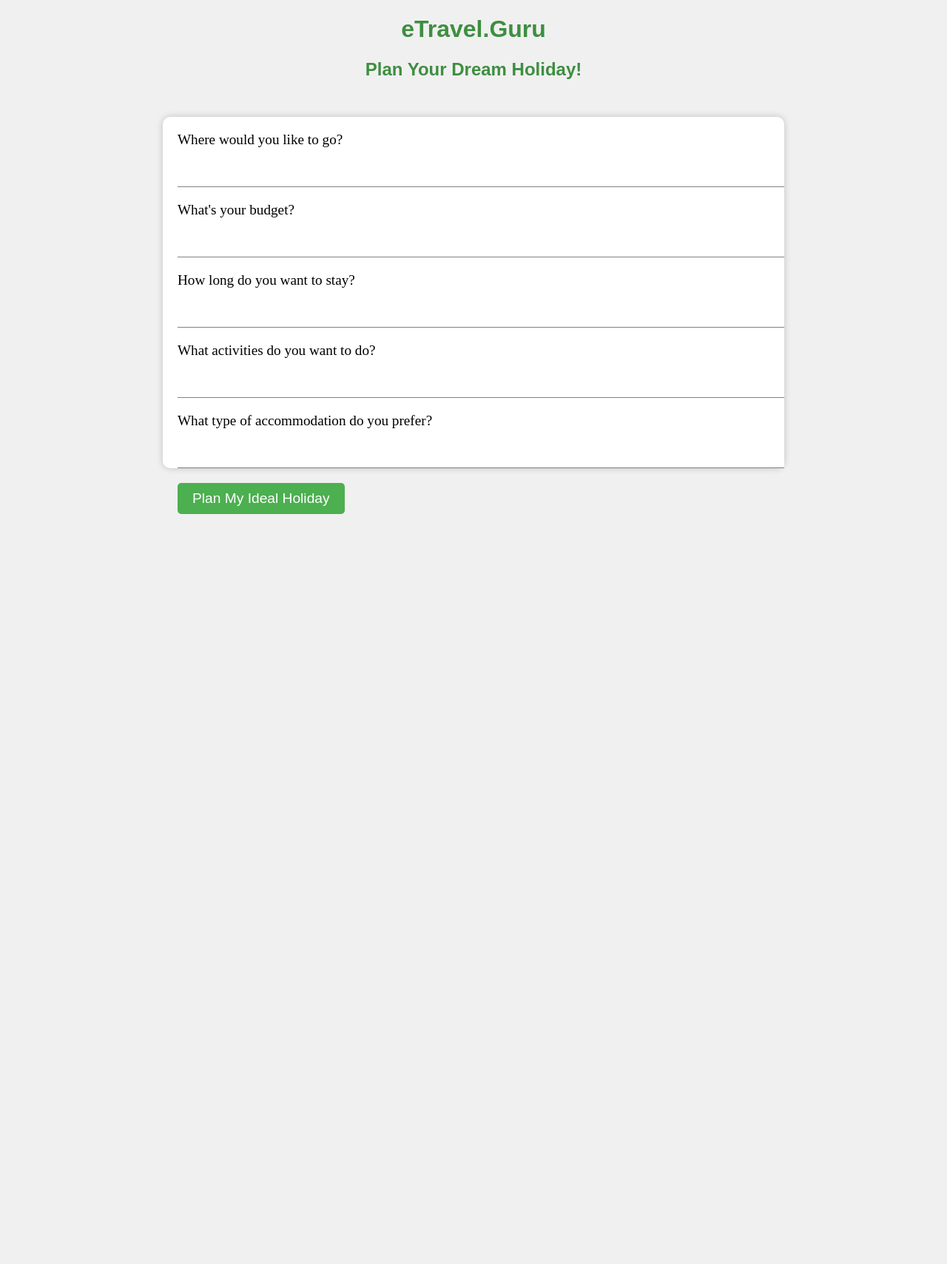
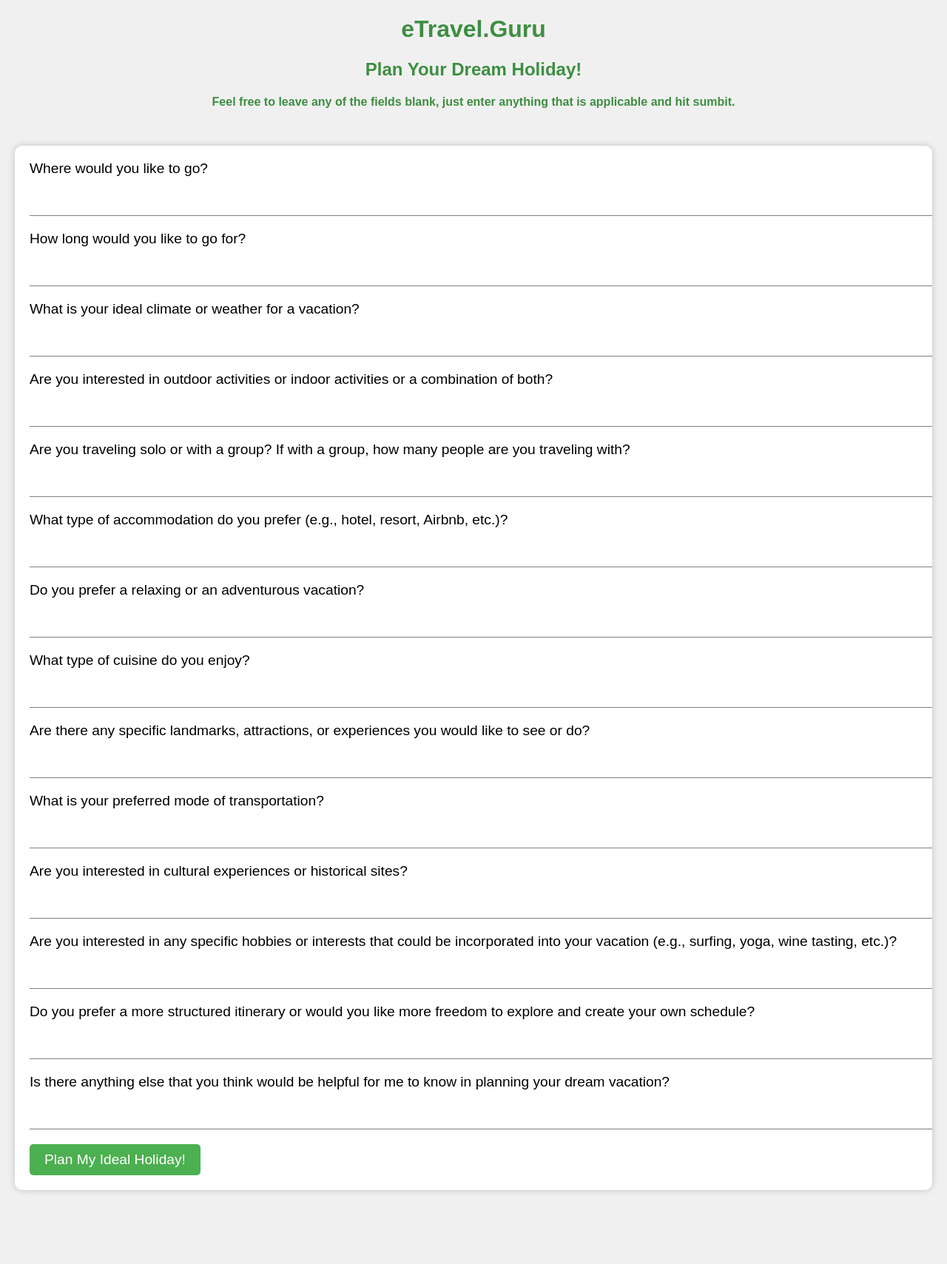
Before and after one commit to KC-7/ai-testing, a Flask app: page / in a window 1280 px wide. Shown: the whole page at 74% size. Before the commit the page ends 695 px from the top, so only its background shows below. Run offline with Flask 2, Linux system fonts and the light colour scheme.

Commit message:
Update app: change questions, improve UI & UX

```diff
--- a/app.py
+++ b/app.py
@@ -16,27 +16,37 @@ def index():
 
 @app.route('/generate_itinerary', methods=['POST'])
 def generate_itinerary():
+
     destination = request.form['destination']
-    budget = request.form['budget']
+    climate = request.form['climate']
+    activities = request.form['activities']
+    group = request.form['group']
+    accommodation = request.form['accommodation']
+    relaxing = request.form['relaxing']
+    cuisine = request.form['cuisine']
+    attractions = request.form['attractions']
+    transportation = request.form['transportation']
+    cultural = request.form['cultural']
     duration = request.form['duration']
-    activities = request.form['activities']
-    accommodation = request.form['accommodation']
+    hobbies = request.form['hobbies']
+    itinerary = request.form['itinerary']
+    other = request.form['other']
 
-    prompt = f"Here's an itinerary for your ideal holiday to {destination}:"
-    input_text = f"Destination: {destination}\nBudget: {budget}\nDuration: {duration}\nActivities: {activities}\nAccommodation: {accommodation}\n{prompt}\n"
+    prompt = f"Create a detailed dream holiday itinerary using the following information:"
+    input_text = f"{prompt}\nDestination: {destination}\nClimate: {climate}\nActivities: {activities}\nGroup: {group}\nAccommodation: {accommodation}\nRelaxing/Adventurous: {relaxing}\nCuisine: {cuisine}\nAttractions: {attractions}\nTransportation: {transportation}\nCultural Experiences/Historical Sites: {cultural}\nDuration: {duration}\nHobbies/Interests: {hobbies}\nItinerary preference: {itinerary}\nOther: {other}\n"
 
     response = openai.Completion.create(
       engine="text-davinci-003",
       prompt=input_text,
       temperature=0.7,
-      max_tokens=1000,
+      max_tokens=1250,
       top_p=1,
       frequency_penalty=0,
       presence_penalty=0
     )
 
     itinerary = response.choices[0].text
-    return itinerary
+    return f"Your Custom Itinerary, courtesy of eTravel.Guru: {itinerary}"
 
 
 if __name__ == '__main__':
--- a/static/css/style.css
+++ b/static/css/style.css
@@ -1,23 +1,24 @@
 /* Set the background color to light gray */
 body {
   background-color: #f0f0f0;
+  font-family: Arial, Helvetica, sans-serif;
 }
 
 /* Style Headings */
 
-h1, h2 {
-  font-family: Arial, Helvetica, sans-serif;
+h1, h2, h3, h4 {
   color: #3e8e41;
   text-align: center;
 }
 
 /* Center the form horizontally and vertically */
 #holiday-form {
-  width: 800px;
-  height: 435px;
+  width: 1200px;
+  height: 100%;
   background-color: white;
   margin: auto;
   margin-top: 50px;
+  margin-bottom: 50px;
   padding: 20px;
   border-radius: 10px;
   box-shadow: 0px 0px 10px rgba(0, 0, 0, 0.2);
@@ -39,7 +40,7 @@ input[type="text"] {
   font-size: 1.2em;
 }
 
-input[type="submit"] {
+.submit {
   background-color: #4CAF50;
   color: white;
   padding: 10px 20px;
@@ -49,19 +50,47 @@ input[type="submit"] {
   cursor: pointer;
 }
 
-input[type="submit"]:hover {
+.submit:hover {
   background-color: #3e8e41;
 }
 
 /* Style Result */
 
-#result {
+#loading {
+  text-align: center;
+  color: red;
+  font-weight: bold;
+}
+
+img {
   display: block;
-  padding: 50px;
-  margin: 25px;
-  font-size: 1.5em;
-  font-family: Verdana, Geneva, Tahoma, sans-serif;
-  color: purple;
+  margin: 0 auto;
+}
+
+.result {
+  display: block;
+  margin: auto;
+  margin-top: 50px;
+  padding: 20px;
+  border-radius: 10px;
+  box-shadow: 0px 0px 10px rgba(0, 0, 0, 0.2);
+  font-size: 1.2em;
+  color: darkgreen;
+  width: 1200px;
+  height: 100%;
+  background-color: rgb(169, 198, 160);
+}
+
+.hide {
+  display: none;
+}
+
+#restart-div {
+  display: flex;
+  justify-content: center;
+  align-items: center;
+  margin-top: 25px;
+  margin-bottom: 50px;
 }
 
 /* Media queries for smaller devices */
--- a/templates/index.html
+++ b/templates/index.html
@@ -11,32 +11,85 @@
 <body>
   <h1>eTravel.Guru</h1>
   <h2>Plan Your Dream Holiday!</h2>
+  <h4>Feel free to leave any of the fields blank, just enter anything that is applicable and hit sumbit.</h3>
+
   <form id="holiday-form">
+
     <label for="destination">Where would you like to go?</label>
     <input type="text" name="destination" id="destination"><br>
 
-    <label for="budget">What's your budget?</label>
-    <input type="text" name="budget" id="budget"><br>
-
-    <label for="duration">How long do you want to stay?</label>
+    <label for="duration">How long would you like to go for?</label>
     <input type="text" name="duration" id="duration"><br>
 
-    <label for="activities">What activities do you want to do?</label>
+    <label for="climate">What is your ideal climate or weather for a vacation?</label>
+    <input type="text" name="climate" id="climate"><br>
+
+    <label for="activities">Are you interested in outdoor activities or indoor activities or a combination of
+      both?</label>
     <input type="text" name="activities" id="activities"><br>
 
-    <label for="accommodation">What type of accommodation do you prefer?</label>
+    <label for="group">Are you traveling solo or with a group? If with a group, how many people are you traveling
+      with?</label>
+    <input type="text" name="group" id="group"><br>
+
+    <label for="accommodation">What type of accommodation do you prefer (e.g., hotel, resort, Airbnb, etc.)?</label>
     <input type="text" name="accommodation" id="accommodation"><br>
 
-    <input type="submit" value="Plan My Ideal Holiday">
+    <label for="relaxing">Do you prefer a relaxing or an adventurous vacation?</label>
+    <input type="text" name="relaxing" id="relaxing"><br>
+
+    <label for="cuisine">What type of cuisine do you enjoy?</label>
+    <input type="text" name="cuisine" id="cuisine"><br>
+
+    <label for="attractions">Are there any specific landmarks, attractions, or experiences you would like to see or
+      do?</label>
+    <input type="text" name="attractions" id="attractions"><br>
+
+    <label for="transportation">What is your preferred mode of transportation?</label>
+    <input type="text" name="transportation" id="transportation"><br>
+
+    <label for="cultural">Are you interested in cultural experiences or historical sites?</label>
+    <input type="text" name="cultural" id="cultural"><br>
+
+    <label for="hobbies">Are you interested in any specific hobbies or interests that could be incorporated into your
+      vacation (e.g., surfing, yoga, wine tasting, etc.)?</label>
+    <input type="text" name="hobbies" id="hobbies"><br>
+
+    <label for="itinerary">Do you prefer a more structured itinerary or would you like more freedom to explore and
+      create your own schedule?</label>
+    <input type="text" name="itinerary" id="itinerary"><br>
+
+    <label for="other">Is there anything else that you think would be helpful for me to know in planning your dream
+      vacation?</label>
+    <input type="text" name="other" id="other"><br>
+
+    <input type="submit" class="submit" id="submit-button" value="Plan My Ideal Holiday!">
+
+    <div id="loading" class="hide">
+      We received your details and are planning your trip... it wont take long!<br>
+      <img src="https://res.cloudinary.com/dqrrhj2ml/image/upload/v1680712713/Magnify-1.6s-200px_po7d7j.svg" alt="Loading spinner">
+    </div>
+
   </form>
 
-  <div id="result"></div>
+  <div id="result" class="hide result">
+    <!-- The AI result will appear here once generated. -->
+  </div>
+
+  <div id="restart-div">
+    <button id="restart-button" onclick='location.reload();' class="submit hide">Start again?</button>
+  </div>
 
   <script>
     const form = document.getElementById('holiday-form');
     const resultDiv = document.getElementById('result');
+    const submitButton = document.getElementById('submit-button');
+    const loadingText = document.getElementById('loading');
+    const restartButton = document.getElementById('restart-button');
 
     form.addEventListener('submit', async (event) => {
+      submitButton.classList.add('hide');
+      loadingText.classList.remove('hide');
       event.preventDefault();
 
       const formData = new FormData(form);
@@ -47,6 +100,9 @@
 
       const itinerary = await response.text();
       resultDiv.innerText = itinerary;
+      form.classList.add('hide');
+      resultDiv.classList.remove('hide');
+      restartButton.classList.remove('hide');
     });
   </script>
 </body>
```
